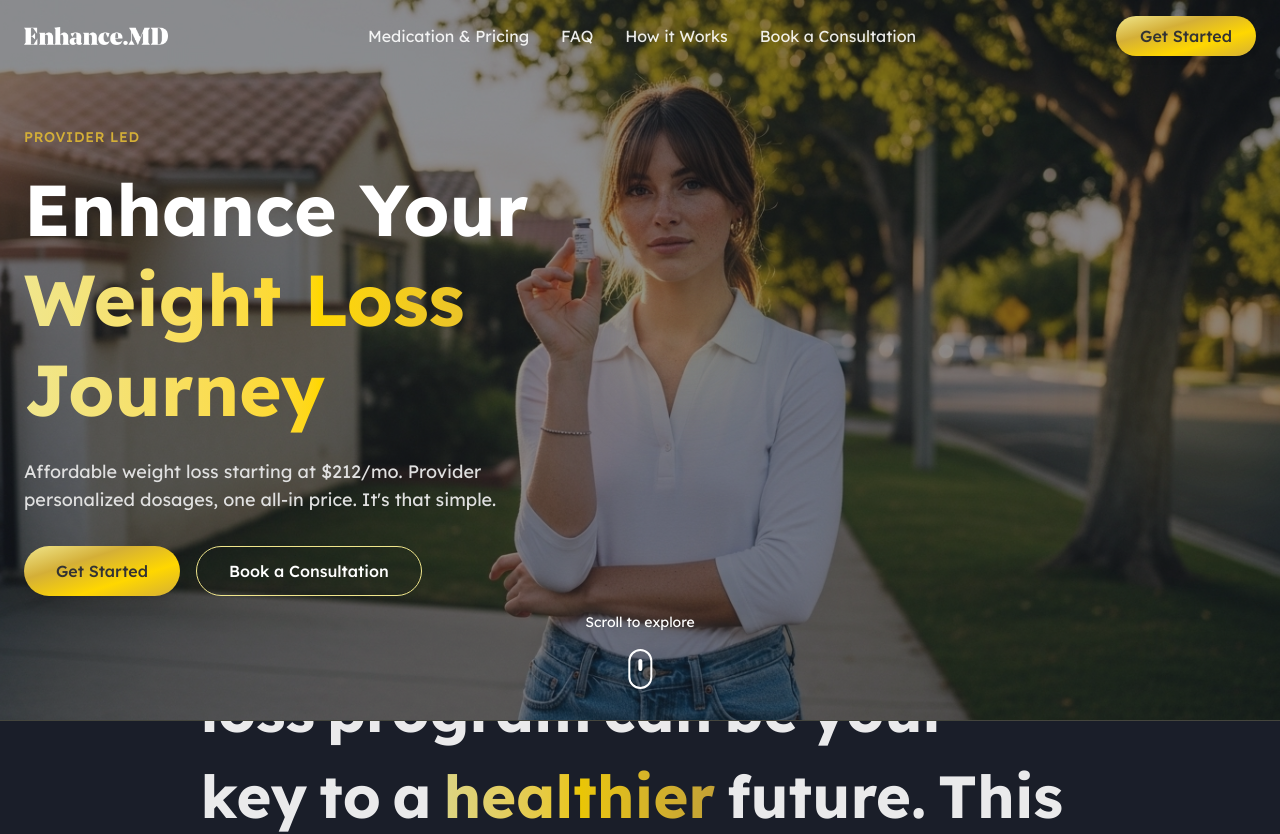
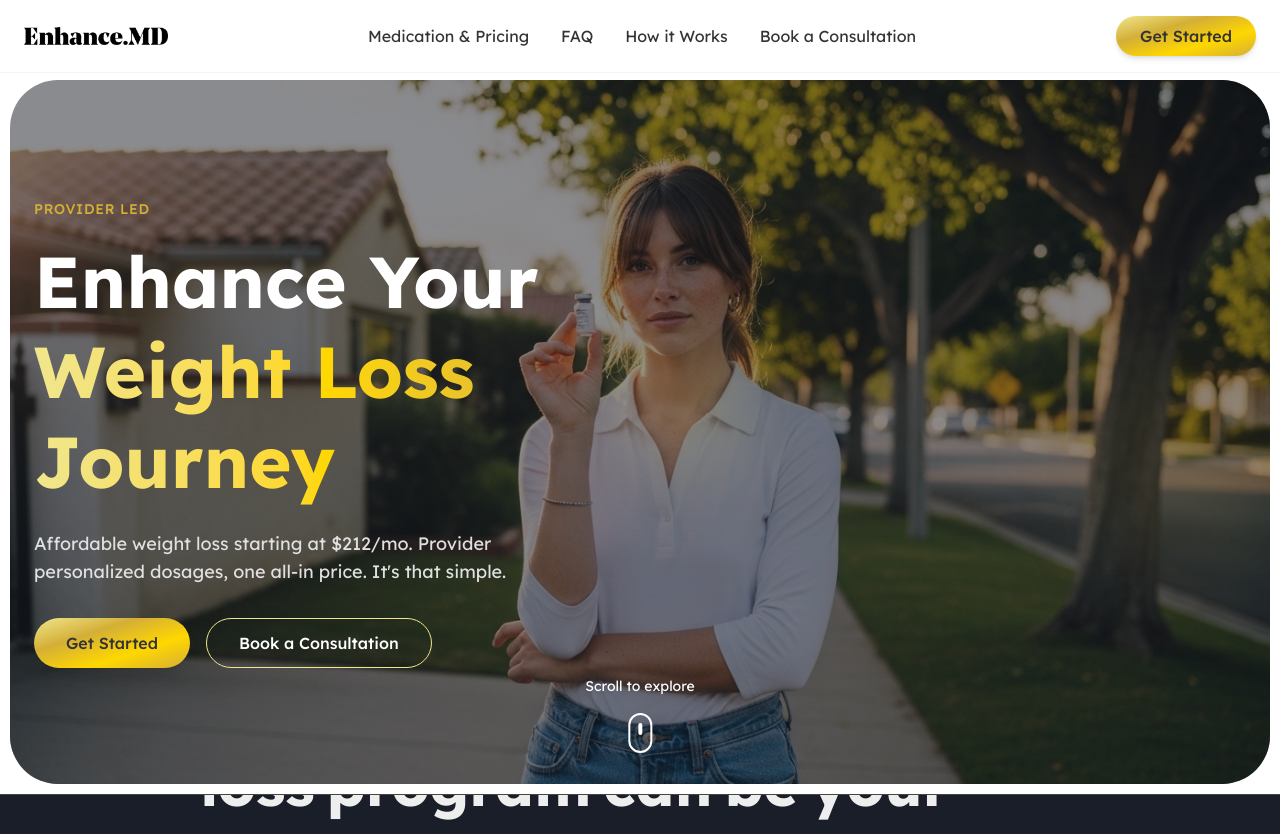
Before and after one commit to rod-jemeel/enhance-landing-pages, a Next.js app: page /landing-page-1 in a window 1280 px wide. Shown: the top 834 px of the page. Built offline with nearby package versions, Linux system fonts and the light colour scheme.

Commit message:
feat: hero section update

```diff
--- a/src/app/landing-page-1/_sections/header.tsx
+++ b/src/app/landing-page-1/_sections/header.tsx
@@ -1,54 +1,29 @@
 'use client';
 
-import { useState, useEffect } from 'react';
 import Image from 'next/image';
 
 export default function Header() {
-  const [isScrolled, setIsScrolled] = useState(false);
-
-  useEffect(() => {
-    const handleScroll = () => {
-      const heroSectionHeight = window.innerHeight;
-      setIsScrolled(window.scrollY > heroSectionHeight - 100);
-    };
-
-    window.addEventListener('scroll', handleScroll);
-    handleScroll(); // Check initial state
-    return () => window.removeEventListener('scroll', handleScroll);
-  }, []);
 
   return (
-    <header className={`fixed top-0 w-full z-50 transition-all duration-300 ${
-      isScrolled ? 'bg-white backdrop-blur-sm border-b border-gray-100' : 'bg-transparent'
-    }`}>
-      <div className="container mx-auto px-6 py-4">
+    <header className="fixed top-0 w-full z-50 bg-white border-b border-gray-100">
+      <div className="container mx-auto px-6 py-4 text-[#333333]">
         <nav className="flex items-center justify-between">
           <div className="relative h-10 w-36">
             <Image
               src="/images/enhancemd-logo.webp"
               alt="Enhance.MD"
               fill
-              className={`object-contain transition-all duration-300 ${
-                isScrolled ? '' : 'brightness-0 invert'
-              }`}
+              className="object-contain"
               priority
             />
           </div>
           <div className="hidden md:flex items-center space-x-8">
-            <a href="#" className={`transition-colors duration-300 ${
-              isScrolled ? 'text-[#4A4A4A] hover:text-[#333333]' : 'text-white/90 hover:text-white'
-            }`}>Medication & Pricing</a>
-            <a href="#" className={`transition-colors duration-300 ${
-              isScrolled ? 'text-[#4A4A4A] hover:text-[#333333]' : 'text-white/90 hover:text-white'
-            }`}>FAQ</a>
-            <a href="#" className={`transition-colors duration-300 ${
-              isScrolled ? 'text-[#4A4A4A] hover:text-[#333333]' : 'text-white/90 hover:text-white'
-            }`}>How it Works</a>
-            <a href="#" className={`transition-colors duration-300 ${
-              isScrolled ? 'text-[#4A4A4A] hover:text-[#333333]' : 'text-white/90 hover:text-white'
-            }`}>Book a Consultation</a>
+            <a href="#" className="hover:text-[#666666] transition-colors duration-300">Medication & Pricing</a>
+            <a href="#" className="hover:text-[#666666] transition-colors duration-300">FAQ</a>
+            <a href="#" className="hover:text-[#666666] transition-colors duration-300">How it Works</a>
+            <a href="#" className="hover:text-[#666666] transition-colors duration-300">Book a Consultation</a>
           </div>
-          <button className="relative overflow-hidden px-6 py-2 rounded-full font-medium transition-all duration-300 text-[#333333] shadow-md hover:shadow-lg"
+          <button className="relative overflow-hidden px-6 py-2 rounded-full font-medium transition-all duration-300 shadow-md hover:shadow-lg"
             style={{
               background: 'linear-gradient(to bottom right, #F0E68C, #D4AF37, #FFD700, #D4AF37)',
             }}>
--- a/src/app/landing-page-1/_sections/hero-section.tsx
+++ b/src/app/landing-page-1/_sections/hero-section.tsx
@@ -16,7 +16,8 @@ export default function HeroSection() {
   const scale = useTransform(scrollYProgress, [0, 1], [1, 1.2]);
 
   return (
-    <section ref={container} className="relative h-[90vh] overflow-hidden">
+    <section ref={container} className="relative bg-white pt-20 p-[10px]">
+      <div className="rounded-[2rem] lg:rounded-[3rem] overflow-hidden relative h-[calc(100vh-6rem)]">
         <motion.div
           style={{ y, scale }}
           className="absolute inset-0 z-0"
@@ -113,6 +114,7 @@ export default function HeroSection() {
             </motion.div>
           </div>
         </motion.div>
+      </div>
     </section>
   );
 }
```
Lines whose indentation alone changed are shown as unchanged.
